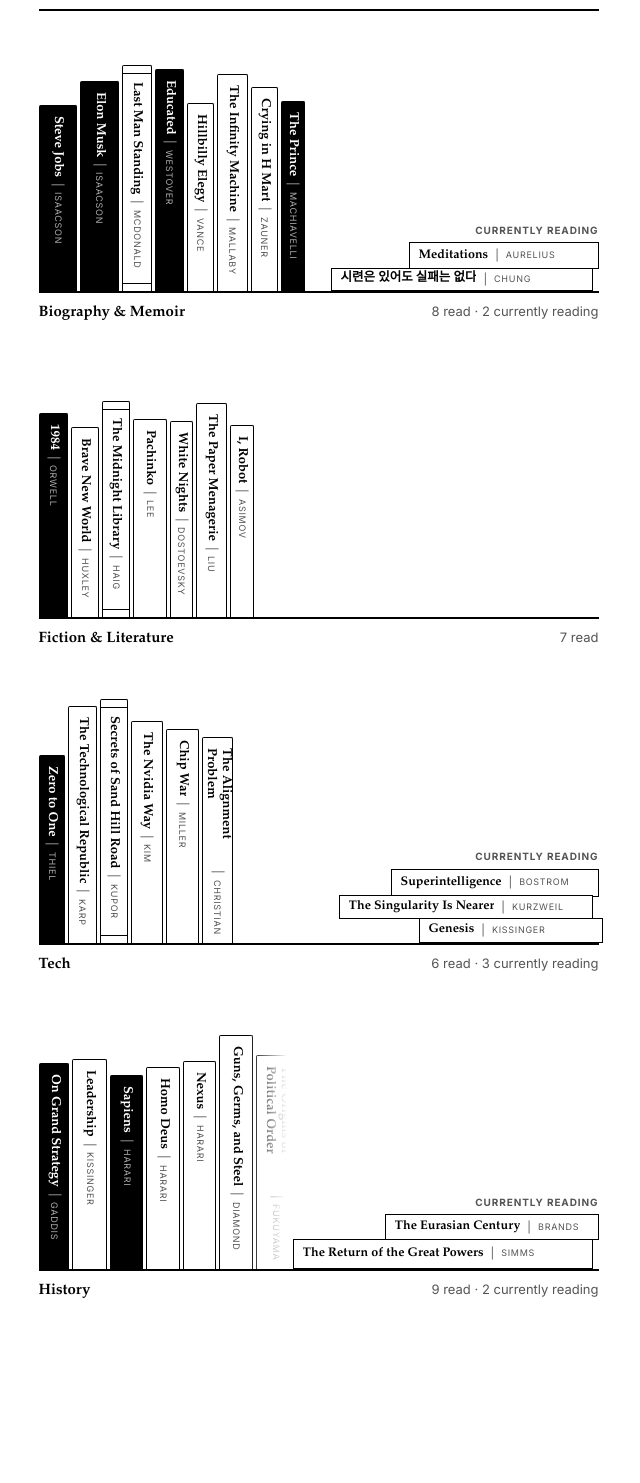
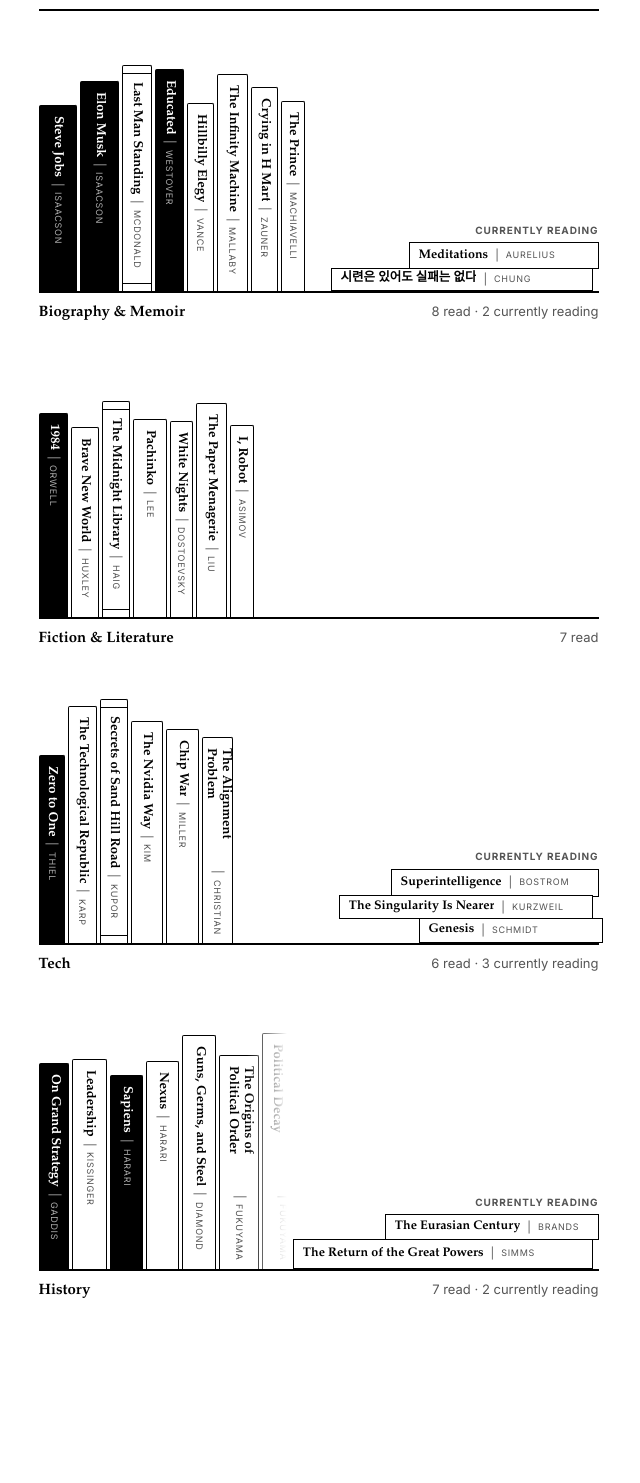
Before and after one commit to kairosiann/personal-website, a plain HTML site: page bookshelf/index.html in a window 1280 px wide. Shown: the part 326-1809 px from the top of the page, without its empty margins (314-954 px from the left). Drawn offline with Linux system fonts and the light colour scheme.

Commit message:
Un-black The Prince, credit Genesis to Schmidt, drop two books
The Prince is now a plain white spine. Genesis's spine now names Eric Schmidt.
Homo Deus and On Tyranny are off the History shelf.

```diff
--- a/bookshelf/index.html
+++ b/bookshelf/index.html
@@ -50,7 +50,7 @@
                 <li><a class="spine" style="--w: 27px; --h: 188px" href="https://www.goodreads.com/search?q=Hillbilly+Elegy+J.D.+Vance" data-tag="biography" data-caption="Hillbilly Elegy · J.D. Vance"><span class="spine-title">Hillbilly Elegy</span><span class="spine-sep" aria-hidden="true">|</span><span class="spine-author">Vance</span></a></li>
                 <li><a class="spine" style="--w: 31px; --h: 217px" href="https://www.goodreads.com/search?q=The+Infinity+Machine+Sebastian+Mallaby" data-tag="biography" data-caption="The Infinity Machine · Sebastian Mallaby"><span class="spine-title">The Infinity Machine</span><span class="spine-sep" aria-hidden="true">|</span><span class="spine-author">Mallaby</span></a></li>
                 <li><a class="spine" style="--w: 27px; --h: 204px" href="https://www.goodreads.com/book/show/54814676" data-tag="biography" data-caption="Crying in H Mart · Michelle Zauner"><span class="spine-title">Crying in H Mart</span><span class="spine-sep" aria-hidden="true">|</span><span class="spine-author">Zauner</span></a></li>
-                <li><a class="spine spine--ink" style="--w: 24px; --h: 190px" href="https://www.goodreads.com/search?q=The+Prince+Niccol%C3%B2+Machiavelli" data-tag="biography" data-caption="The Prince · Niccolò Machiavelli"><span class="spine-title">The Prince</span><span class="spine-sep" aria-hidden="true">|</span><span class="spine-author">Machiavelli</span></a></li>
+                <li><a class="spine" style="--w: 24px; --h: 190px" href="https://www.goodreads.com/search?q=The+Prince+Niccol%C3%B2+Machiavelli" data-tag="biography" data-caption="The Prince · Niccolò Machiavelli"><span class="spine-title">The Prince</span><span class="spine-sep" aria-hidden="true">|</span><span class="spine-author">Machiavelli</span></a></li>
               </ul>
             </div>
             <div class="stack" style="--pile: 262px">
@@ -105,7 +105,7 @@
               <span class="stack-label">Currently reading</span>
               <a class="flat" style="--w: 208px; --t: 28px; --x: 0px" href="https://www.goodreads.com/book/show/20527133" data-tag="tech" data-caption="Superintelligence · Nick Bostrom"><span class="flat-title">Superintelligence</span><span class="flat-sep" aria-hidden="true">|</span><span class="flat-author">Bostrom</span></a>
               <a class="flat" style="--w: 254px; --t: 24px; --x: 6px" href="https://www.goodreads.com/book/show/45024007" data-tag="tech" data-caption="The Singularity Is Nearer · Ray Kurzweil"><span class="flat-title">The Singularity Is Nearer</span><span class="flat-sep" aria-hidden="true">|</span><span class="flat-author">Kurzweil</span></a>
-              <a class="flat" style="--w: 184px; --t: 25px; --x: -4px" href="https://www.goodreads.com/book/show/205397633" data-tag="tech" data-caption="Genesis · Henry Kissinger, Eric Schmidt &amp; Craig Mundie"><span class="flat-title">Genesis</span><span class="flat-sep" aria-hidden="true">|</span><span class="flat-author">Kissinger</span></a>
+              <a class="flat" style="--w: 184px; --t: 25px; --x: -4px" href="https://www.goodreads.com/book/show/205397633" data-tag="tech" data-caption="Genesis · Eric Schmidt, Henry Kissinger &amp; Craig Mundie"><span class="flat-title">Genesis</span><span class="flat-sep" aria-hidden="true">|</span><span class="flat-author">Schmidt</span></a>
             </div>
           </div>
           <div class="shelf-label">
@@ -123,12 +123,10 @@
                 <li><a class="spine spine--ink" style="--w: 30px; --h: 206px" href="https://www.goodreads.com/search?q=On+Grand+Strategy+John+Lewis+Gaddis" data-tag="history" data-caption="On Grand Strategy · John Lewis Gaddis"><span class="spine-title">On Grand Strategy</span><span class="spine-sep" aria-hidden="true">|</span><span class="spine-author">Gaddis</span></a></li>
                 <li><a class="spine" style="--w: 35px; --h: 210px" href="https://www.goodreads.com/search?q=Leadership+Six+Studies+in+World+Strategy+Henry+Kissinger" data-tag="history" data-caption="Leadership: Six Studies in World Strategy · Henry Kissinger"><span class="spine-title">Leadership</span><span class="spine-sep" aria-hidden="true">|</span><span class="spine-author">Kissinger</span></a></li>
                 <li><a class="spine spine--ink" style="--w: 33px; --h: 194px" href="https://www.goodreads.com/search?q=Sapiens+Yuval+Noah+Harari" data-tag="history" data-caption="Sapiens · Yuval Noah Harari"><span class="spine-title">Sapiens</span><span class="spine-sep" aria-hidden="true">|</span><span class="spine-author">Harari</span></a></li>
-                <li><a class="spine" style="--w: 34px; --h: 202px" href="https://www.goodreads.com/book/show/31138556" data-tag="history" data-caption="Homo Deus · Yuval Noah Harari"><span class="spine-title">Homo Deus</span><span class="spine-sep" aria-hidden="true">|</span><span class="spine-author">Harari</span></a></li>
                 <li><a class="spine" style="--w: 33px; --h: 208px" href="https://www.goodreads.com/book/show/204927599" data-tag="history" data-caption="Nexus · Yuval Noah Harari"><span class="spine-title">Nexus</span><span class="spine-sep" aria-hidden="true">|</span><span class="spine-author">Harari</span></a></li>
                 <li><a class="spine" style="--w: 34px; --h: 234px" href="https://www.goodreads.com/search?q=Guns+Germs+and+Steel+Jared+Diamond" data-tag="history" data-caption="Guns, Germs, and Steel · Jared Diamond"><span class="spine-title">Guns, Germs, and Steel</span><span class="spine-sep" aria-hidden="true">|</span><span class="spine-author">Diamond</span></a></li>
                 <li><a class="spine spine--wrap" style="--w: 40px; --h: 214px" href="https://www.goodreads.com/book/show/9704856" data-tag="history" data-caption="The Origins of Political Order · Francis Fukuyama"><span class="spine-title">The Origins of Political Order</span><span class="spine-sep" aria-hidden="true">|</span><span class="spine-author">Fukuyama</span></a></li>
                 <li><a class="spine spine--wrap" style="--w: 42px; --h: 236px" href="https://www.goodreads.com/book/show/20575435" data-tag="history" data-caption="Political Order and Political Decay · Francis Fukuyama"><span class="spine-title">Political Order and Political Decay</span><span class="spine-sep" aria-hidden="true">|</span><span class="spine-author">Fukuyama</span></a></li>
-                <li><a class="spine" style="--w: 18px; --h: 184px" href="https://www.goodreads.com/book/show/33917107" data-tag="history" data-caption="On Tyranny · Timothy Snyder"><span class="spine-title">On Tyranny</span><span class="spine-sep" aria-hidden="true">|</span><span class="spine-author">Snyder</span></a></li>
               </ul>
             </div>
             <div class="stack" style="--pile: 300px">
```
